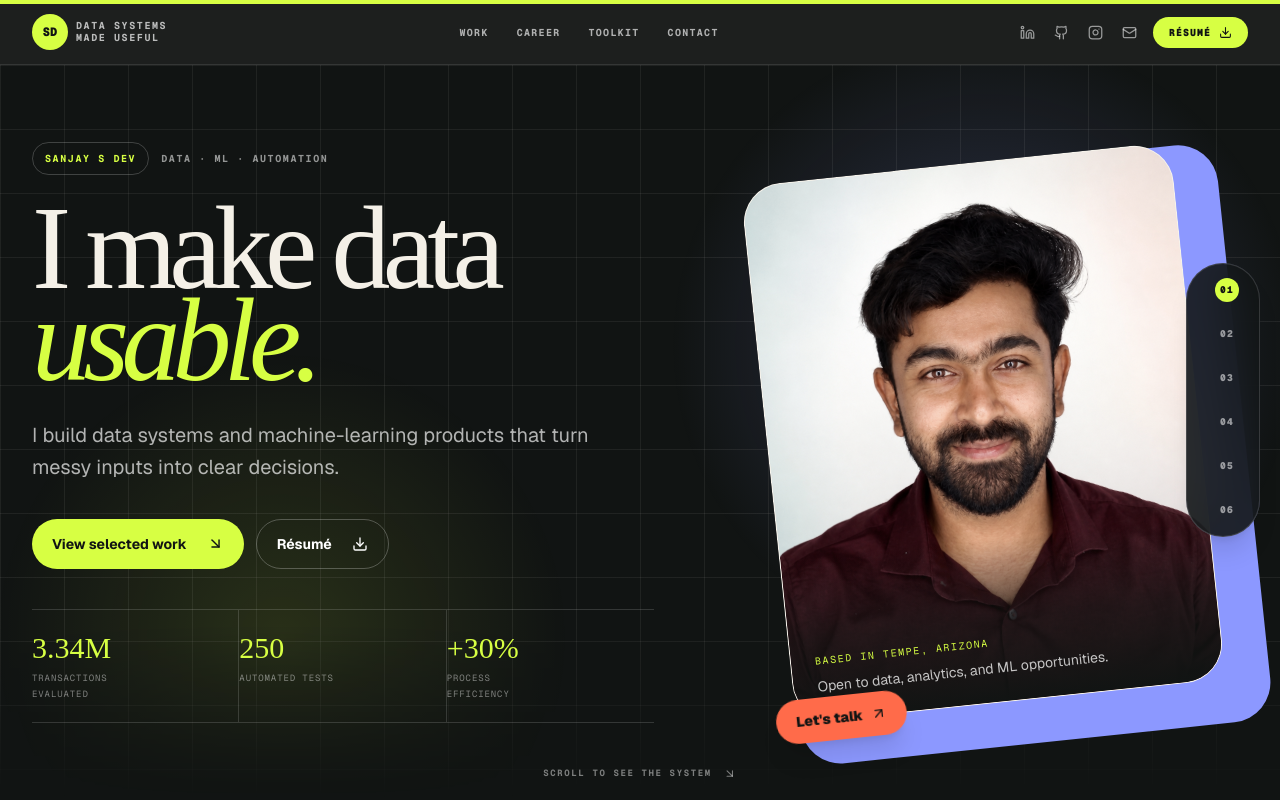
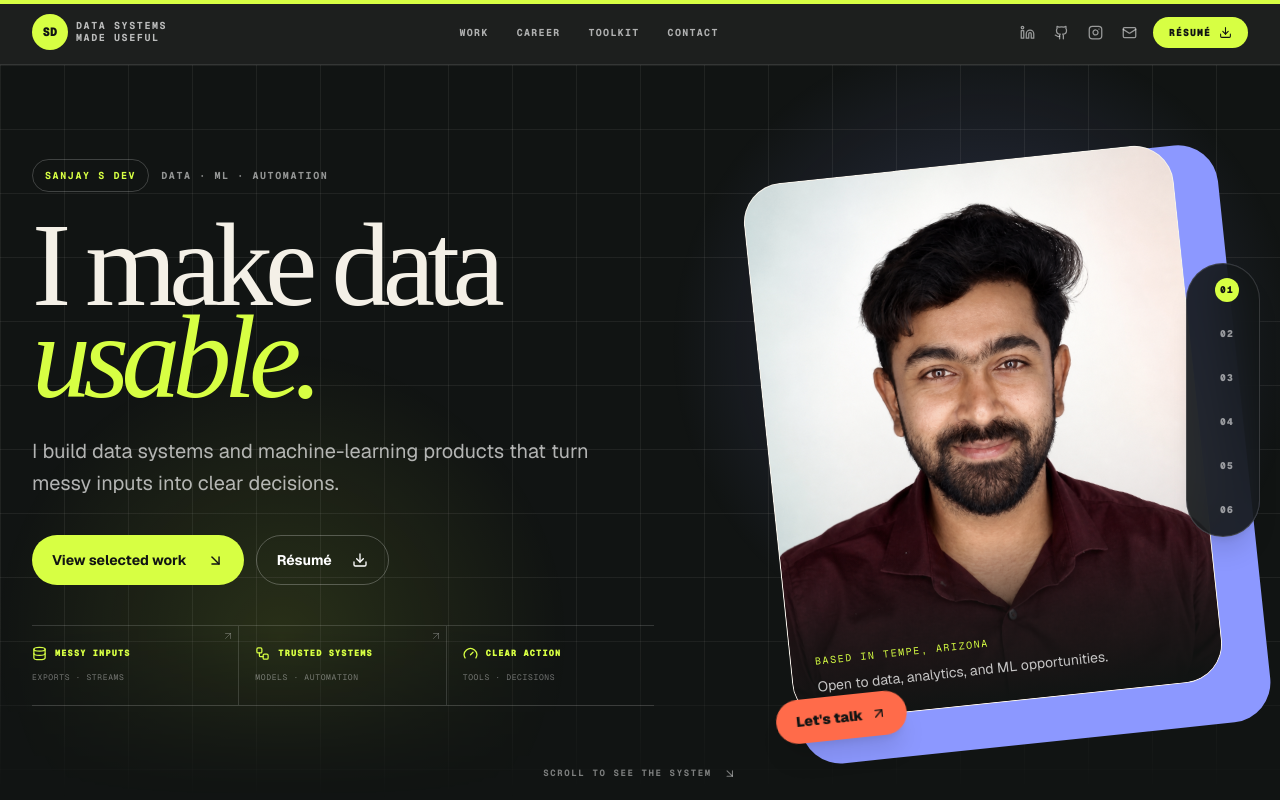
Before and after one commit to Sanjaysoralamavu/Portfolio, a Next.js app: page / in a window 1280 px wide. Shown: the top 800 px of the page. Built offline with nearby package versions, Linux system fonts and the light colour scheme.

Commit message:
refactor: replace hero metrics with capability flow

```diff
--- a/app/page.tsx
+++ b/app/page.tsx
@@ -36,7 +36,7 @@ export default function Home() {
 
         <section id="content">
           <Story />
-          <ScrollTicker text="3.34M transactions · 250 tests · 0.953 adaptive F1 · +30% efficiency" />
+          <ScrollTicker text="Data systems · Adaptive ML · Decision tools" />
           <Projects />
           <ExperienceSection />
           <Skills />
--- a/components/sections/Hero.tsx
+++ b/components/sections/Hero.tsx
@@ -8,14 +8,33 @@ import {
   useScroll,
   useTransform,
 } from "framer-motion";
-import { ArrowDownRight, ArrowUpRight, Download } from "lucide-react";
+import {
+  ArrowDownRight,
+  ArrowUpRight,
+  Database,
+  Download,
+  Gauge,
+  Workflow,
+} from "lucide-react";
 
 const BASE_PATH = process.env.NEXT_PUBLIC_BASE_PATH ?? "";
 
-const proof = [
-  { value: "3.34M", label: "transactions evaluated" },
-  { value: "250", label: "automated tests" },
-  { value: "+30%", label: "process efficiency" },
+const capabilities = [
+  {
+    label: "Messy inputs",
+    detail: "Exports · streams",
+    icon: Database,
+  },
+  {
+    label: "Trusted systems",
+    detail: "Models · automation",
+    icon: Workflow,
+  },
+  {
+    label: "Clear action",
+    detail: "Tools · decisions",
+    icon: Gauge,
+  },
 ] as const;
 
 export default function Hero() {
@@ -86,19 +105,32 @@ export default function Hero() {
             </div>
 
             <div className="mt-10 grid max-w-2xl grid-cols-3 border-y border-white/15">
-              {proof.map((item) => (
-                <div
-                  key={item.label}
-                  className="border-r border-white/15 py-4 pr-3 last:border-r-0 sm:py-5"
-                >
-                  <p className="font-display text-2xl text-[#d7ff43] sm:text-3xl">
-                    {item.value}
-                  </p>
-                  <p className="mt-1 max-w-24 font-mono text-[8px] uppercase leading-4 tracking-[0.1em] text-white/45 sm:text-[9px]">
-                    {item.label}
-                  </p>
-                </div>
-              ))}
+              {capabilities.map((item, index) => {
+                const Icon = item.icon;
+                return (
+                  <div
+                    key={item.label}
+                    className="relative min-w-0 border-r border-white/15 px-2 py-4 first:pl-0 last:border-r-0 sm:px-4 sm:py-5"
+                  >
+                    <div className="flex items-center gap-2 text-[#d7ff43]">
+                      <Icon size={15} aria-hidden="true" />
+                      <span className="font-mono text-[8px] font-black uppercase tracking-[0.1em] sm:text-[9px]">
+                        {item.label}
+                      </span>
+                    </div>
+                    <p className="mt-2 font-mono text-[7px] uppercase leading-4 tracking-[0.08em] text-white/40 sm:text-[8px]">
+                      {item.detail}
+                    </p>
+                    {index < capabilities.length - 1 && (
+                      <ArrowUpRight
+                        size={12}
+                        className="absolute right-1 top-1 text-white/25"
+                        aria-hidden="true"
+                      />
+                    )}
+                  </div>
+                );
+              })}
             </div>
           </motion.div>
 
```
